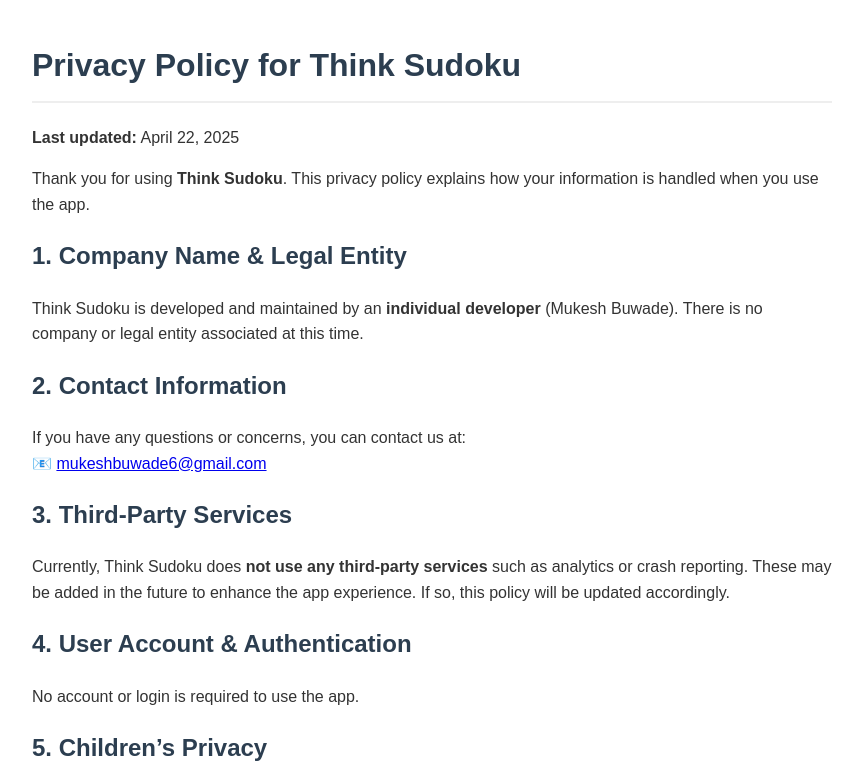
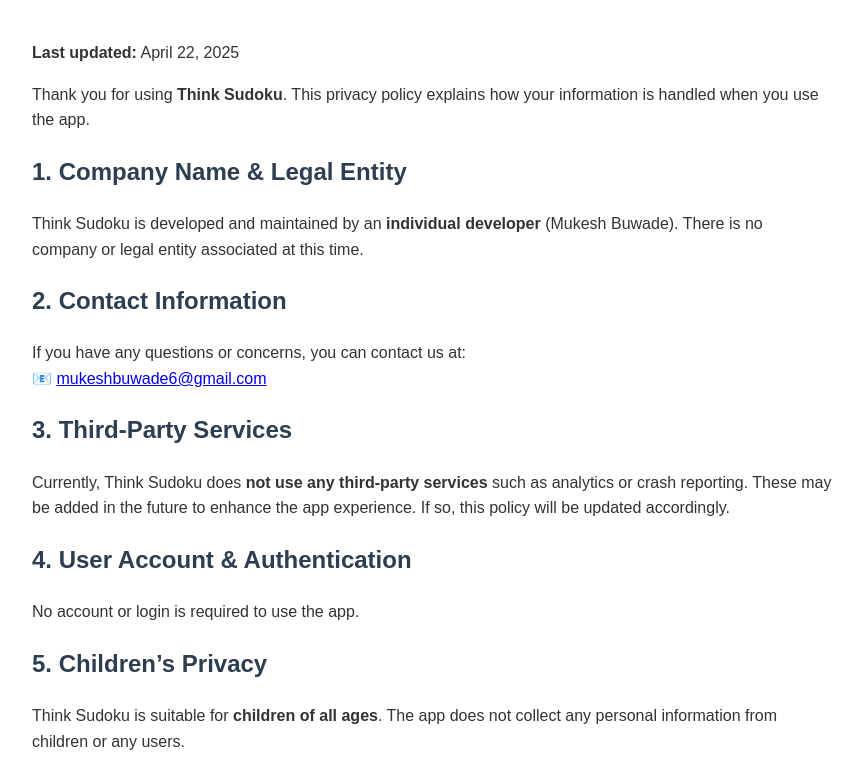
Before and after one commit to mukeshbuwade1/ThinkSudokuPrivacyPolicy, a plain HTML site: page index.html in a window 1280 px wide. Shown: the top 771 px of the page, without its empty margins (208-1071 px from the left). Drawn offline with Linux system fonts and the light colour scheme.

Commit message:
Update index.html

```diff
--- a/index.html
+++ b/index.html
@@ -24,7 +24,7 @@
 </head>
 <body>
 
-  <h1>Privacy Policy for Think Sudoku</h1>
+<!--   <h1>Privacy Policy for Think Sudoku</h1> -->
   <p><strong>Last updated:</strong> April 22, 2025</p>
 
   <p>Thank you for using <strong>Think Sudoku</strong>. This privacy policy explains how your information is handled when you use the app.</p>
```
